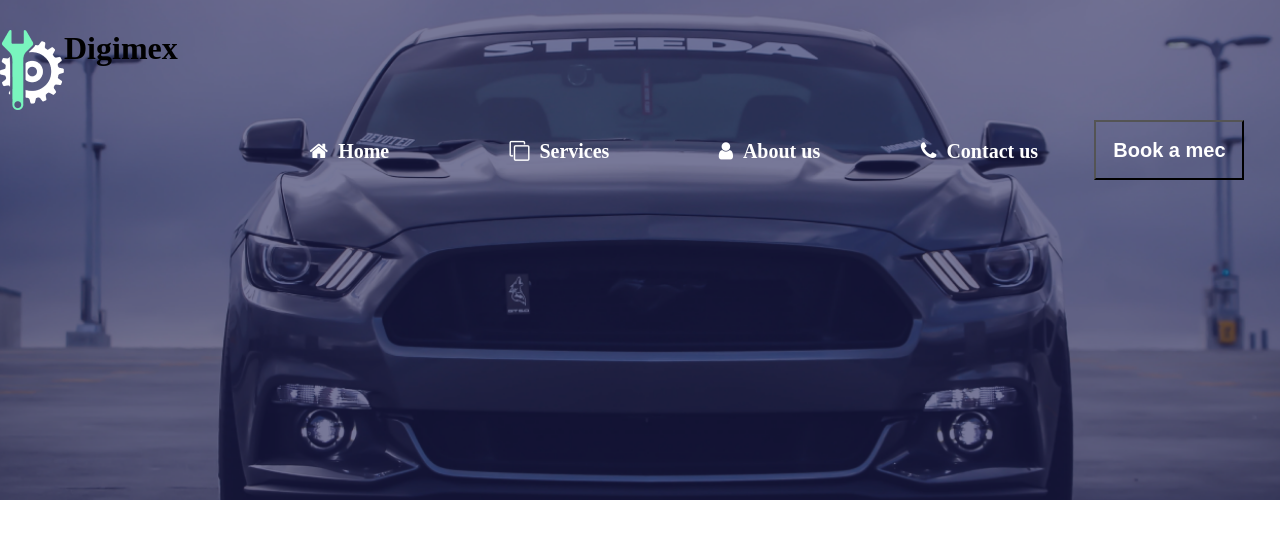
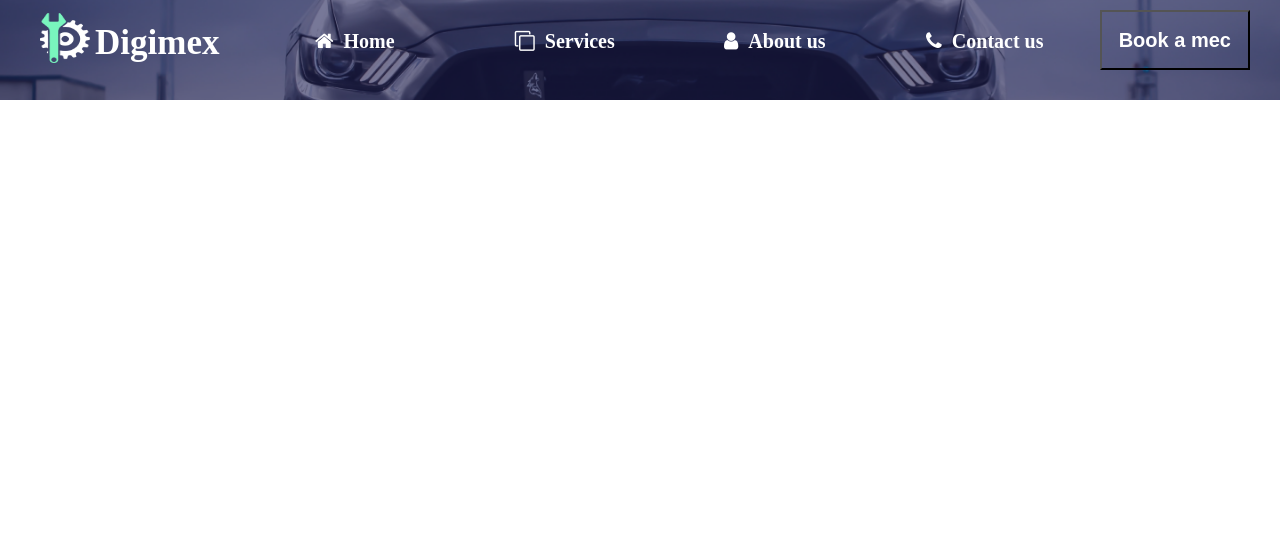
Before and after one commit to kojwangbora/header-section, a plain HTML site: page header.html in a window 1280 px wide. Drawn offline with Linux system fonts and the light colour scheme.

Commit message:
complete header section

```diff
--- a/header.html
+++ b/header.html
@@ -14,7 +14,7 @@
 <body>
    <div class="header">
         <div class="logo">
-            <img src="logos/Logo 2 1Logo.png" alt="">
+            <img src="logos/Logo 2 1Logo.png" alt="" height="50px" width="50px">
             <h1>Digimex</h1>
         </div>
         <div class="nav-bar">
@@ -23,7 +23,7 @@
                 <li><a href="#"><i class="fa fa-clone"></i>Services</a>
                     <div class="sub-menu">
                         <ul>
-                            <li><a href="#">Engine Check</a></li>
+                            <li><a href="#">Car Doesnt start?</a></li>
                             <li><a href="#">Brake-pad</a></li>
                             <li><a href="#">Engine-Oil</a></li>
                             <li><a href="#">Transmission</a></li>
--- a/styles.css
+++ b/styles.css
@@ -3,15 +3,29 @@
     padding: 0;
 }
 .logo{
-    display: flex;
-    padding-top: 30px;
+     display: flex;
+     margin-left: 40px;
+     margin-top: 3px;
+}
+img{
+    padding-top:10px;
+}
+.logo h1{
+    padding-top: 20px;
+    padding-left: 5px;
+    color: white;
+    font-size: 35px;
 }
 .header {
     background-image: url("logos/log.png");
     background-position:center;
     background-size:cover;
     box-sizing: border-box;
-    height: 500px;
+    height: 100px;
+}
+.header{
+    display: flex;
+    justify-content: space-between;
 }
 .nav-bar ul{
     display: flex;
@@ -85,3 +99,8 @@
 .nav-bar ul li:hover .sub-menu ul li a:hover{
     color: #79f5be;
 }
+@media(max-width: 700px){
+
+
+    }
+}
```
